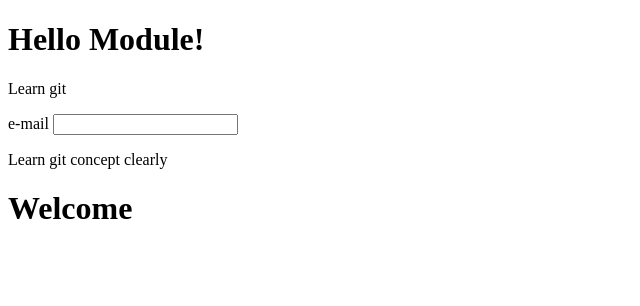
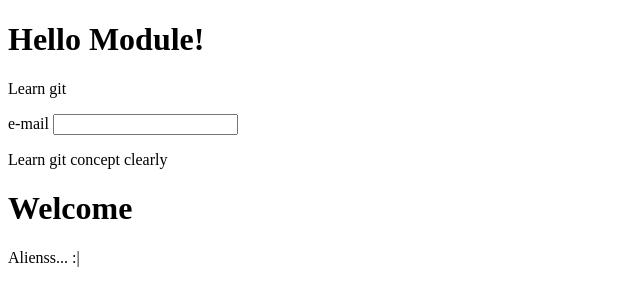
Before and after one commit to nashrin23/EOLO, a plain HTML site: page index.html in a window 1280 px wide. Shown: the full height of the page, 0-640 px from the left. Drawn offline with Linux system fonts and the light colour scheme.

Commit message:
added aliens sad

```diff
--- a/index.html
+++ b/index.html
@@ -14,5 +14,6 @@
         </form>
         <p>Learn git concept clearly</p>
         <h1>Welcome</h1>
+        Alienss... :|
     </body>
 </html>
```
